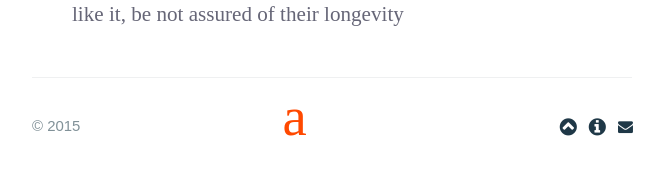
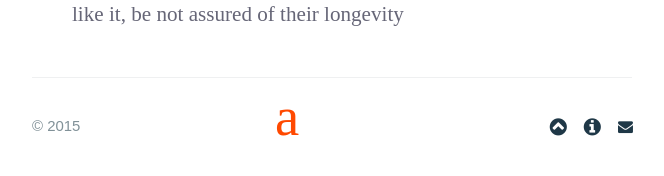
Before and after one commit to arcions/arcions.github.io, a Jekyll site: the page built from about/index.html, in a window 1280 px wide. Shown: the part 980-1156 px from the top of the page, without its empty margins (308-972 px from the left). Built offline with Jekyll 4.4.1, drawn with Linux system fonts in a browser that asks for light colours; nearby versions of some CDN libraries; some web fonts are replaced; Markdown is read by kramdown in place of the engine named in the settings.

Commit message:
Update main.css

```diff
--- a/stylesheets/main.css
+++ b/stylesheets/main.css
@@ -528,7 +528,7 @@ nav a {
     background: #fff;
     text-align: center;
     line-height: 25px;
-    margin-left: 2px;
+    margin-left: 7px;
     padding-left: 2px;
     position: relative;
 }
```
